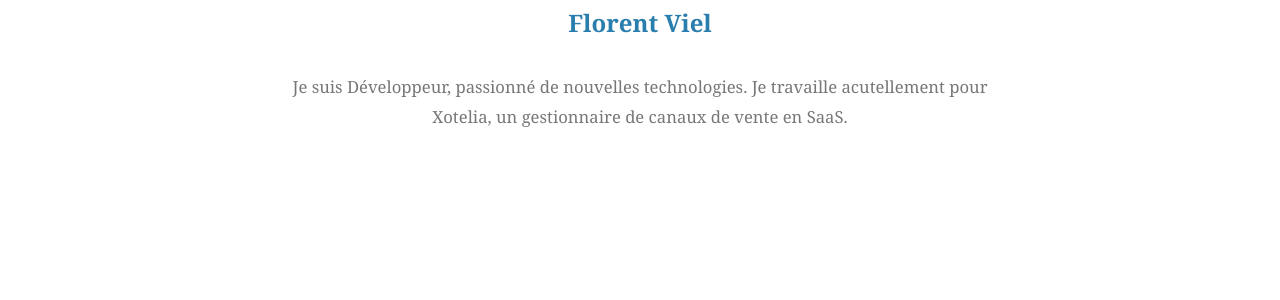
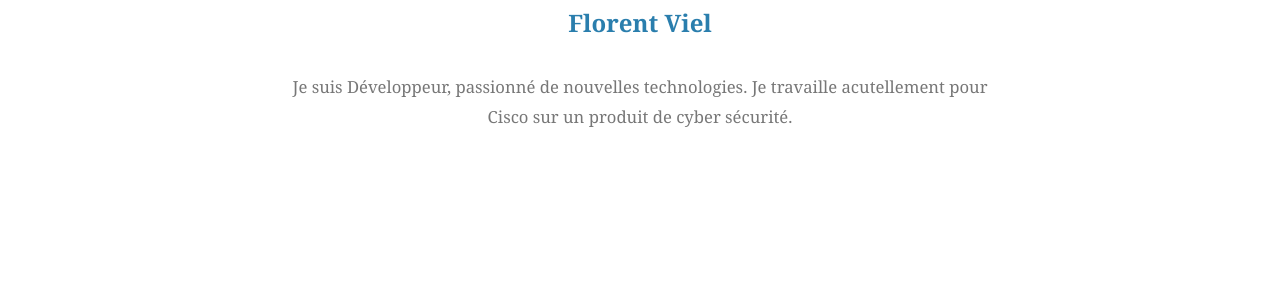
Before and after one commit to luxifer/luxifer.github.io, a Jekyll site: the page built from _posts/2009-02-01-le-beau-temps.md, in a window 1280 px wide and 900 px high, scrolled down 2884 px. Shown: the part 155-455 px from the top of the window. Built offline with Jekyll 4.4.1, drawn with Linux system fonts in a browser that asks for light colours; nearby versions of some CDN libraries; some web fonts are replaced.

Commit message:
Update post.html

```diff
--- a/_layouts/post.html
+++ b/_layouts/post.html
@@ -50,7 +50,7 @@ article: true
       </h3>
       <p class="text-muted">
         <small>
-          Je suis <span itemprop="title">Développeur</span>, passionné de nouvelles technologies. Je travaille acutellement pour <span itemprop="affiliation">Xotelia</span>, un gestionnaire de canaux de vente en SaaS.
+          Je suis <span itemprop="title">Développeur</span>, passionné de nouvelles technologies. Je travaille acutellement pour <span itemprop="affiliation">Cisco</span> sur un produit de cyber sécurité.
         </small>
       </p>
     </div>
```
